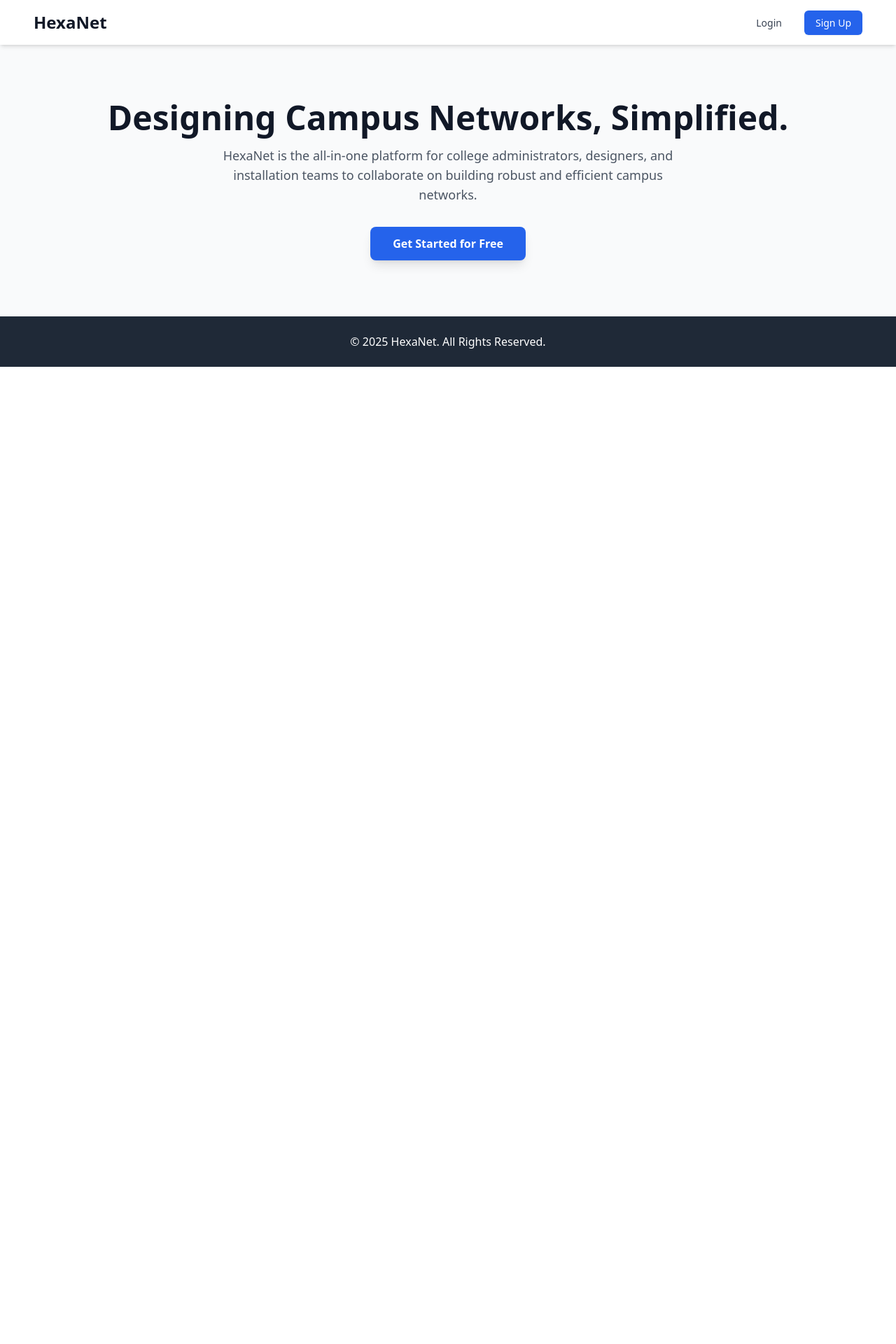
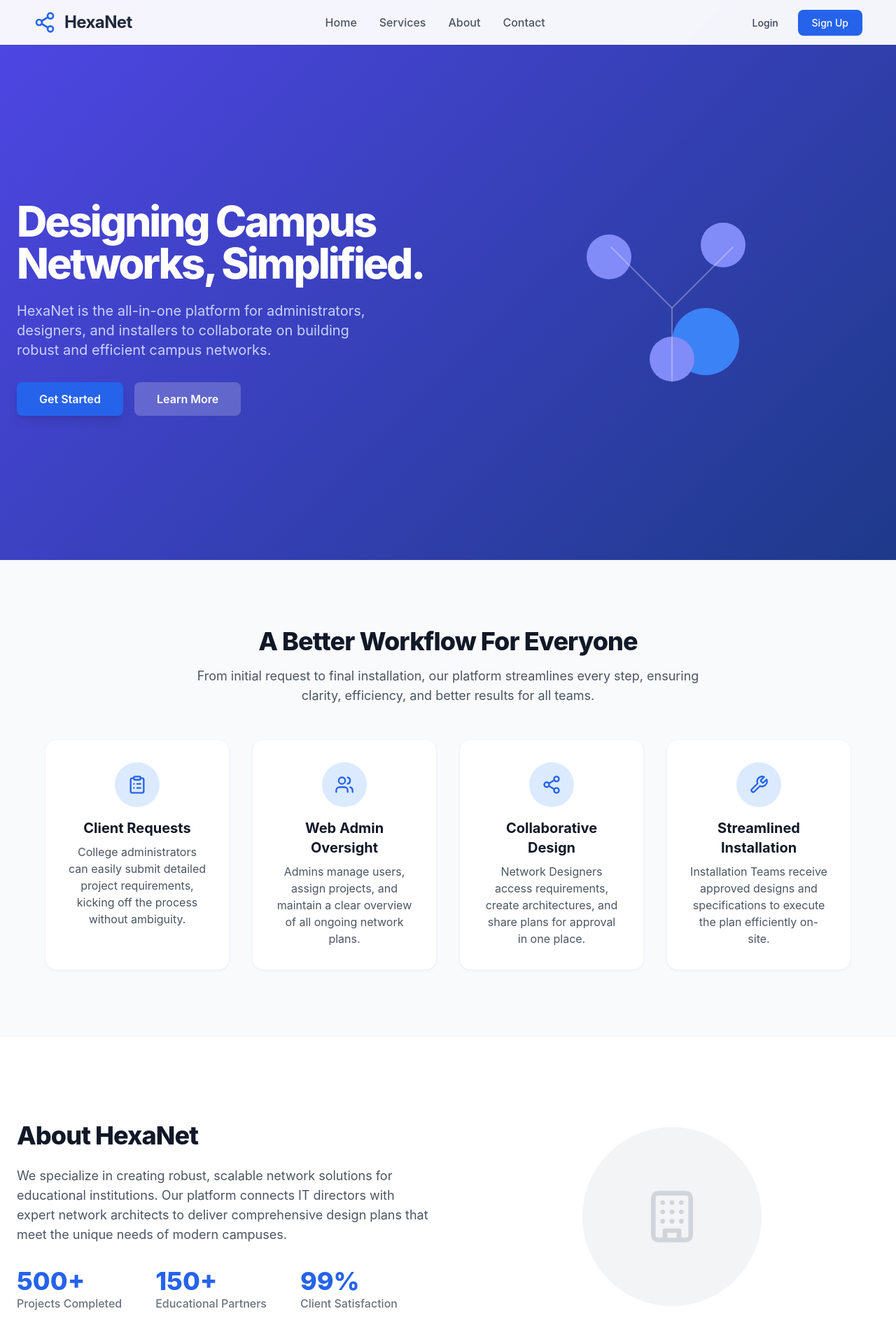
Before and after one commit to ljayasai23/Hexa-net, a Next.js app in the folder frontend/: page / in a window 1280 px wide. Shown: the top 1920 px of the page at 70% size. Before the commit the page ends 800 px from the top, so only its background shows below. Built offline with nearby package versions, Linux system fonts and the light colour scheme.

Commit message:
Added the content in dashboard

```diff
--- a/frontend/pages/index.js
+++ b/frontend/pages/index.js
@@ -1,59 +1,152 @@
 import Head from 'next/head';
 import Link from 'next/link';
+import { Share2, Users, ClipboardList, Wrench, Building, Mail, Phone, MapPin } from 'lucide-react';
 
-// Helper component for Feature Icons
-const FeatureIcon = ({ children }) => (
-  <div className="bg-primary-500 text-white rounded-lg w-12 h-12 flex items-center justify-center mb-4">
-    {children}
+// --- Reusable Components (kept inside this file for simplicity) ---
+
+const AnimatedNetworkGraphic = () => (
+  <div className="relative w-[300px] h-[300px] md:w-[350px] md:h-[350px]">
+    <div className="absolute top-1/2 left-1/2 -translate-x-1/2 -translate-y-1/2 w-24 h-24 rounded-full bg-primary-500 pulse-anim" style={{ animationDelay: '0s' }}></div>
+    <div className="absolute top-[20%] left-[15%] w-16 h-16 rounded-full bg-indigo-400 pulse-anim" style={{ animationDelay: '0.5s' }}></div>
+    <div className="absolute top-[15%] right-[20%] w-16 h-16 rounded-full bg-indigo-400 pulse-anim" style={{ animationDelay: '1s' }}></div>
+    <div className="absolute bottom-[20%] left-1/2 -translate-x-1/2 w-16 h-16 rounded-full bg-indigo-400 pulse-anim" style={{ animationDelay: '1.5s' }}></div>
+    <svg className="absolute top-0 left-0 w-full h-full" viewBox="0 0 350 350">
+      <line x1="175" y1="175" x2="87.5" y2="87.5" stroke="rgba(255,255,255,0.3)" strokeWidth="2" />
+      <line x1="175" y1="175" x2="262.5" y2="87.5" stroke="rgba(255,255,255,0.3)" strokeWidth="2" />
+      <line x1="175" y1="175" x2="175" y2="280" stroke="rgba(255,255,255,0.3)" strokeWidth="2" />
+    </svg>
   </div>
 );
 
-export default function HomePage() {
+const SectionTitle = ({ children }) => (
+    <h2 className="text-3xl md:text-4xl font-extrabold text-gray-900 tracking-tight">{children}</h2>
+);
+
+const FeatureCard = ({ icon, title, children }) => (
+    <div className="bg-white p-8 rounded-2xl shadow-sm border border-gray-100 transition-all duration-300 hover:-translate-y-2 hover:shadow-xl text-center">
+        <div className="mx-auto mb-4 bg-primary-100 text-primary-600 w-16 h-16 flex items-center justify-center rounded-full">
+            {icon}
+        </div>
+        <h3 className="text-xl font-bold mb-2 text-gray-900">{title}</h3>
+        <p className="text-gray-600">{children}</p>
+    </div>
+);
+
+// --- Main Landing Page Component ---
+
+export default function LandingPage() {
     return (
         <>
             <Head>
-        <title>HexaNet - Modern Campus Network Planning</title>
-        <meta name="description" content="Streamline your campus network design and deployment with HexaNet." />
+                <title>HexaNet - Campus Network Planner</title>
+                <meta name="description" content="The all-in-one platform for planning, designing, and deploying campus networks with seamless collaboration." />
+                <style>{`
+                    .hero-background {
+                        background: linear-gradient(135deg, #4f46e5 0%, #1e3a8a 100%);
+                    }
+                    @keyframes pulse {
+                        0%, 100% { transform: scale(1); opacity: 1; }
+                        50% { transform: scale(1.1); opacity: 0.7; }
+                    }
+                    .pulse-anim {
+                        animation: pulse 4s ease-in-out infinite;
+                    }
+                    html { scroll-behavior: smooth; }
+                `}</style>
             </Head>
 
-      <div className="bg-white text-gray-800 font-sans">
+            <div className="bg-white text-gray-800">
                 {/* Header */}
-        <header className="py-4 px-6 md:px-12 shadow-md sticky top-0 bg-white z-10">
-          <div className="container mx-auto flex justify-between items-center">
-            <h1 className="text-2xl font-bold text-gray-900">HexaNet</h1>
-            <nav className="space-x-4">
-              <Link href="/login" className="px-4 py-2 text-sm font-medium text-gray-700 hover:text-primary-600 transition-colors">
+                <header className="flex justify-between items-center py-4 px-6 md:px-12 bg-white/95 backdrop-blur-sm shadow-sm fixed top-0 w-full z-50">
+                    <a href="#home" className="flex items-center space-x-3">
+                        <Share2 className="h-8 w-8 text-primary-600" />
+                        <span className="text-2xl font-bold text-slate-800 tracking-tight">HexaNet</span>
+                    </a>
+                    <nav className="hidden md:flex items-center space-x-8">
+                        <a href="#home" className="font-medium text-gray-600 hover:text-primary-600 transition-colors">Home</a>
+                        <a href="#services" className="font-medium text-gray-600 hover:text-primary-600 transition-colors">Services</a>
+                        <a href="#about" className="font-medium text-gray-600 hover:text-primary-600 transition-colors">About</a>
+                        <a href="#contact" className="font-medium text-gray-600 hover:text-primary-600 transition-colors">Contact</a>
+                    </nav>
+                    <div className="space-x-2">
+                         <Link href="/login" className="px-5 py-2.5 text-sm font-medium text-gray-700 hover:text-primary-600 transition-colors">
                             Login
                         </Link>
-              <Link href="/register" className="px-4 py-2 text-sm font-medium text-white bg-primary-600 hover:bg-primary-700 rounded-md shadow-sm transition-colors">
+                        <Link href="/register" className="px-5 py-2.5 text-sm font-medium text-white bg-primary-600 hover:bg-primary-700 rounded-lg shadow-sm transition-colors">
                             Sign Up
                         </Link>
-            </nav>
                     </div>
                 </header>
 
                 <main>
                     {/* Hero Section */}
-          <section className="bg-gray-50 text-center py-20 px-6">
-            <div className="container mx-auto">
-              <h2 className="text-4xl md:text-5xl font-extrabold text-gray-900 mb-4">
-                Designing Campus Networks, Simplified.
-              </h2>
-              <p className="text-lg text-gray-600 max-w-2xl mx-auto mb-8">
-                HexaNet is the all-in-one platform for college administrators, designers, and installation teams to collaborate on building robust and efficient campus networks.
-              </p>
-              <Link href="/register" className="inline-block px-8 py-3 font-semibold text-white bg-primary-600 hover:bg-primary-700 rounded-lg shadow-lg transition-transform transform hover:scale-105">
-                Get Started for Free
-              </Link>
+                    <section id="home" className="min-h-screen flex items-center justify-center hero-background text-white relative pt-20">
+                        <div className="max-w-7xl w-full mx-auto px-6 grid grid-cols-1 lg:grid-cols-2 gap-12 items-center">
+                            <div>
+                                <h1 className="text-4xl lg:text-6xl font-extrabold leading-tight tracking-tighter mb-6 text-center lg:text-left">Designing Campus Networks, Simplified.</h1>
+                                <p className="text-lg lg:text-xl text-indigo-200 mb-8 max-w-lg mx-auto lg:mx-0 text-center lg:text-left">HexaNet is the all-in-one platform for administrators, designers, and installers to collaborate on building robust and efficient campus networks.</p>
+                                <div className="flex flex-col sm:flex-row gap-4 justify-center lg:justify-start">
+                                     <Link href="/register" className="px-8 py-3 font-semibold text-white bg-primary-600 hover:bg-primary-700 rounded-lg shadow-lg transition-transform transform hover:scale-105 text-center">Get Started</Link>
+                                     <a href="#services" className="px-8 py-3 font-semibold text-white bg-white/20 hover:bg-white/30 rounded-lg text-center">Learn More</a>
+                                </div>
+                            </div>
+                            <div className="w-full hidden lg:flex items-center justify-center"><AnimatedNetworkGraphic /></div>
                         </div>
                     </section>
-          {/* Other sections can follow here... */}
+
+                    {/* Services Section */}
+                    <section id="services" className="py-24 px-6 bg-gray-50">
+                        <div className="max-w-6xl mx-auto text-center">
+                            <SectionTitle>A Better Workflow For Everyone</SectionTitle>
+                            <p className="text-lg text-gray-600 mt-4 max-w-3xl mx-auto">From initial request to final installation, our platform streamlines every step, ensuring clarity, efficiency, and better results for all teams.</p>
+                            <div className="grid grid-cols-1 md:grid-cols-2 lg:grid-cols-4 gap-8 mt-12">
+                               <FeatureCard icon={<ClipboardList size={28} />} title="Client Requests">College administrators can easily submit detailed project requirements, kicking off the process without ambiguity.</FeatureCard>
+                               <FeatureCard icon={<Users size={28} />} title="Web Admin Oversight">Admins manage users, assign projects, and maintain a clear overview of all ongoing network plans.</FeatureCard>
+                               <FeatureCard icon={<Share2 size={28} />} title="Collaborative Design">Network Designers access requirements, create architectures, and share plans for approval in one place.</FeatureCard>
+                               <FeatureCard icon={<Wrench size={28} />} title="Streamlined Installation">Installation Teams receive approved designs and specifications to execute the plan efficiently on-site.</FeatureCard>
+                            </div>
+                        </div>
+                    </section>
+
+                    {/* About Section */}
+                    <section id="about" className="py-24 px-6 bg-white">
+                        <div className="container mx-auto grid lg:grid-cols-2 gap-12 items-center">
+                             <div className="text-center lg:text-left">
+                                <SectionTitle>About HexaNet</SectionTitle>
+                                <p className="mt-6 text-lg text-gray-600">We specialize in creating robust, scalable network solutions for educational institutions. Our platform connects IT directors with expert network architects to deliver comprehensive design plans that meet the unique needs of modern campuses.</p>
+                                <div className="mt-8 flex justify-center lg:justify-start flex-wrap gap-8 md:gap-12">
+                                    <div><p className="text-4xl font-extrabold text-primary-600">500+</p><p className="text-gray-500 font-medium">Projects Completed</p></div>
+                                    <div><p className="text-4xl font-extrabold text-primary-600">150+</p><p className="text-gray-500 font-medium">Educational Partners</p></div>
+                                    <div><p className="text-4xl font-extrabold text-primary-600">99%</p><p className="text-gray-500 font-medium">Client Satisfaction</p></div>
+                                </div>
+                             </div>
+                             <div className="flex items-center justify-center p-8">
+                                 <div className="w-64 h-64 bg-gray-100 rounded-full flex items-center justify-center">
+                                     <Building size={80} className="text-gray-300" />
+                                 </div>
+                             </div>
+                        </div>
+                    </section>
+
+                    {/* Contact Section */}
+                    <section id="contact" className="py-24 px-6 bg-gray-50">
+                        <div className="max-w-4xl mx-auto text-center">
+                            <SectionTitle>Get In Touch</SectionTitle>
+                            <p className="text-lg text-gray-600 mt-4 max-w-3xl mx-auto">Have questions or want to learn more? We'd love to hear from you.</p>
+                            <div className="mt-12 flex flex-col md:flex-row justify-center items-center gap-8 text-gray-700">
+                                <div className="flex items-center gap-3"><Mail size={20} className="text-primary-600" /><span>support@hexanet.com</span></div>
+                                <div className="flex items-center gap-3"><Phone size={20} className="text-primary-600" /><span>+1 (555) 123-4567</span></div>
+                                <div className="flex items-center gap-3"><MapPin size={20} className="text-primary-600" /><span>123 Network St, Tech City</span></div>
+                            </div>
+                        </div>
+                    </section>
                 </main>
 
                 {/* Footer */}
-        <footer className="bg-gray-800 text-white py-6">
-          <div className="container mx-auto text-center">
+                <footer className="bg-slate-800 text-white py-8">
+                    <div className="container mx-auto text-center text-gray-400">
                         <p>&copy; {new Date().getFullYear()} HexaNet. All Rights Reserved.</p>
+                        <p className="text-sm mt-2">Modernizing Campus Connectivity</p>
                     </div>
                 </footer>
             </div>
```
Lines whose indentation alone changed are shown as unchanged.
